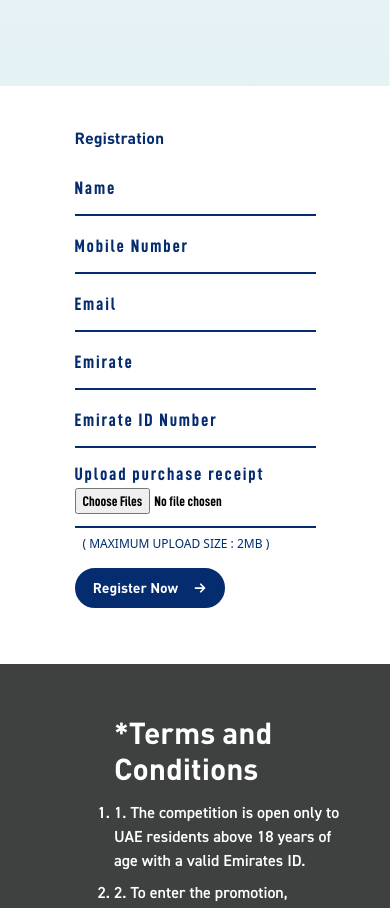
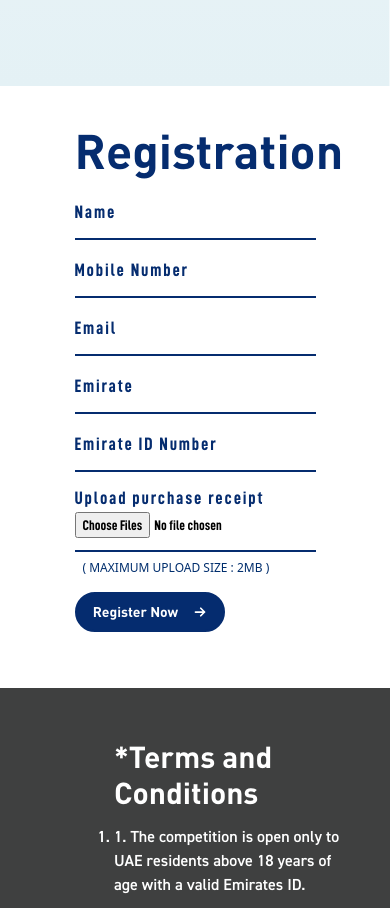
Before and after one commit to anotherITdude/aafiphone, a Next.js app: page / in a window 390 px wide. Shown: the part 2880-3788 px from the top of the page. Built offline with nearby package versions, Linux system fonts and the light colour scheme.

Commit message:
Fix: registration section heading

```diff
--- a/components/RegistrationForm.tsx
+++ b/components/RegistrationForm.tsx
@@ -103,8 +103,8 @@ const RegistrationForm = () => {
             className={` text-webBlue
           ${
             locale === "/"
-              ? "font-DIN-Bold text-md md:text-5xl pl-4"
-              : "font-DINArabic-Black text-md md:text-6xl pr-4"
+              ? "font-DIN-Bold text-5xl md:text-5xl pl-4"
+              : "font-DINArabic-Black text-5xl md:text-6xl pr-4"
           }
           `}
           >
```
